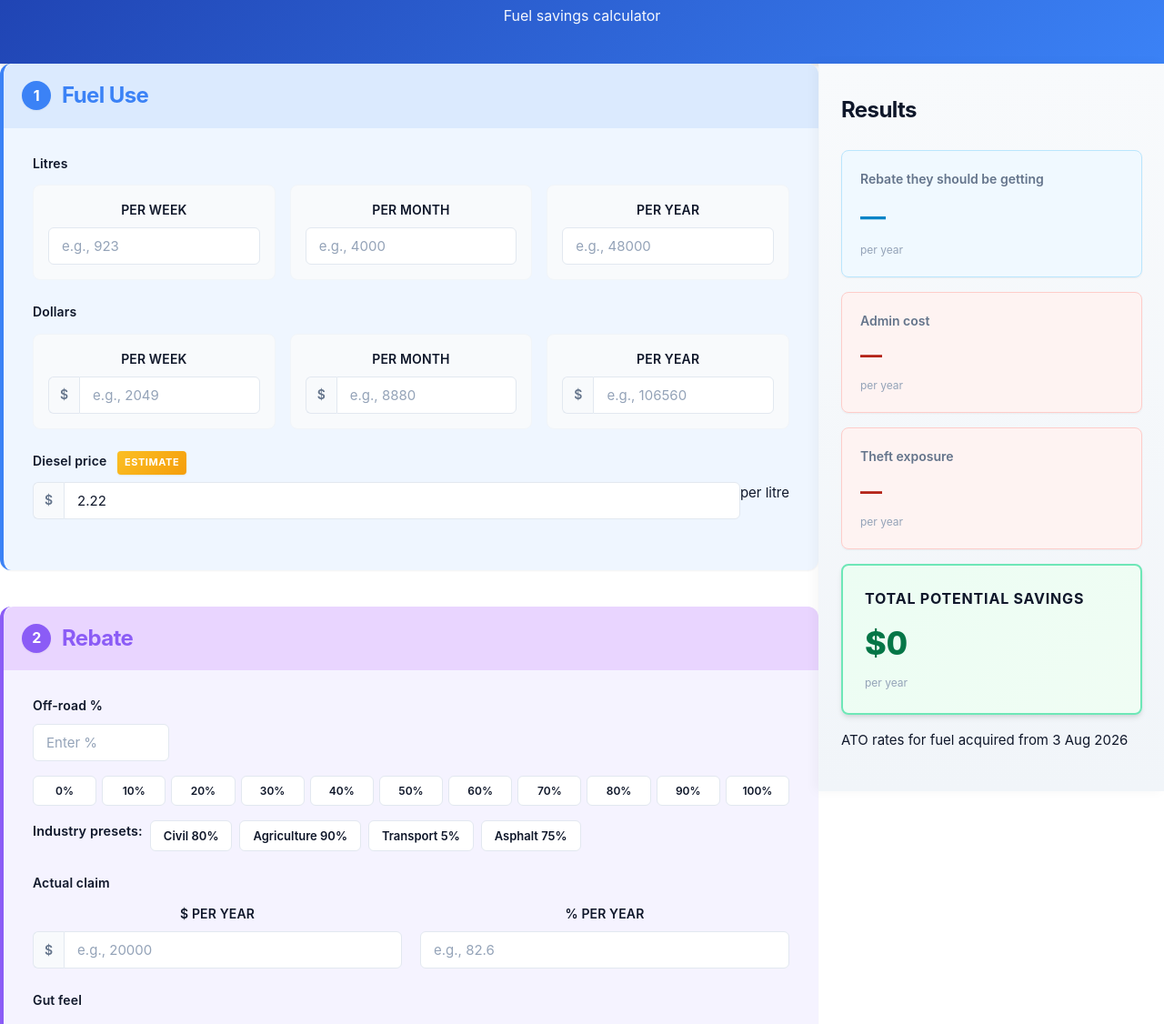
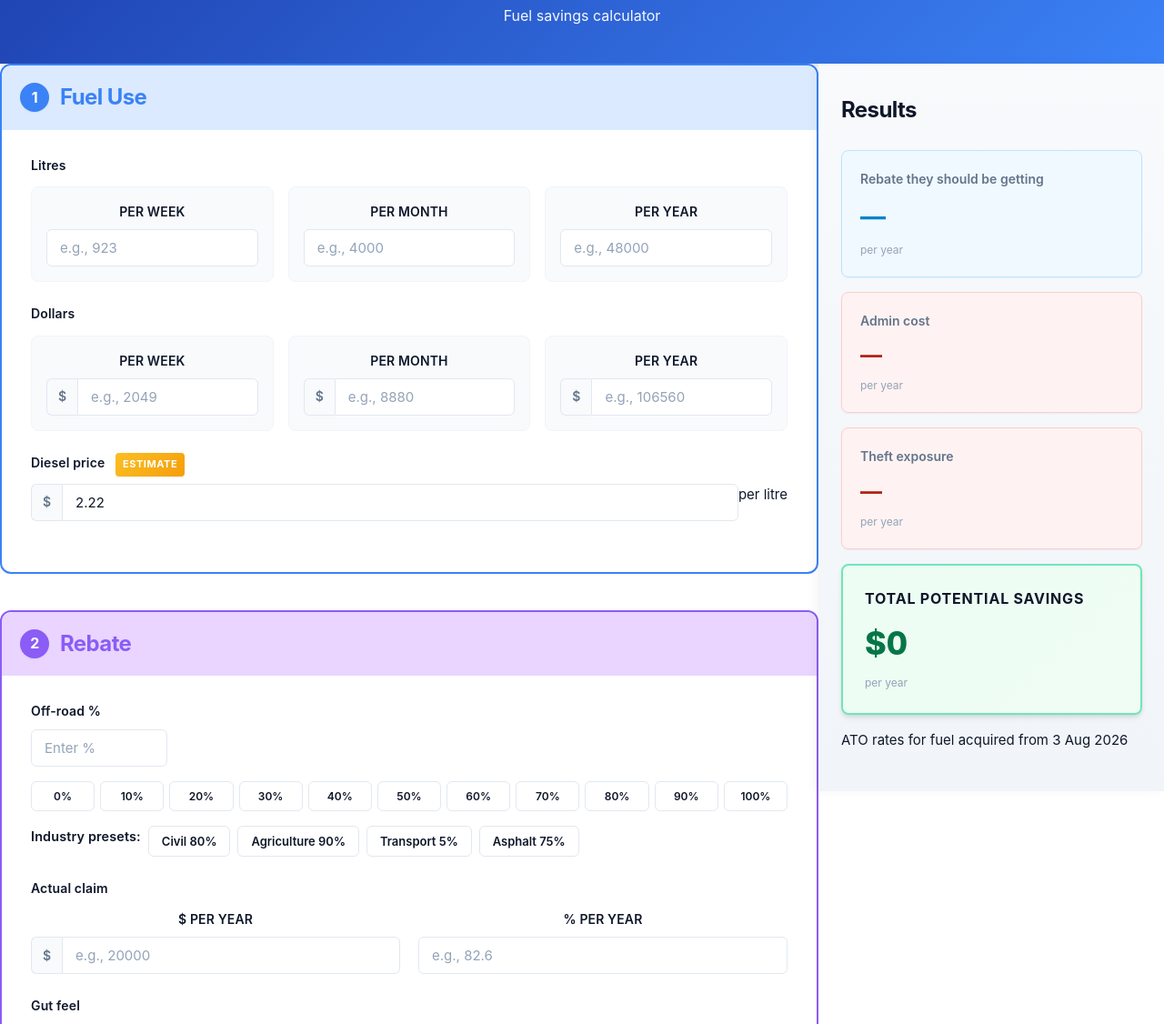
Before and after one commit to Mitch-Mitchelstalk/fuel-numbers, a website with bundled scripts: page index.html in a window 1280 px wide. Shown: the part 101-1227 px from the top of the page at 91% size. Built offline with nearby package versions, Linux system fonts and the light colour scheme.

Commit message:
Change section backgrounds to white with full accent outlines (v1.2.8)
Design refinement:

Changed from tinted section backgrounds to clean white with full borders:

Section styling:
- Body background: WHITE (#FFFFFF) instead of tinted colors
- Border: Full 2px outline in accent color around entire card
  (was: 4px left-only border)
- Rounded corners: Maintained (matching card radius)
- Colored header bands: Kept exactly as before

Section border colors (2px solid):
- Section 1 (Fuel Use): Blue #3B82F6
- Section 2 (Rebate): Purple #8B5CF6
- Section 3 (Admin & Log-book): Yellow #CA8A04
- Section 4 (Theft risk): Amber #D97706

Unchanged:
- Colored header tints (blue/purple/yellow/amber)
- Inner field-group boxes (light neutral grey)
- Shadows, hover effects, spacing
- All other styling

CSS changes:
- .calc-section: background-color #FFFFFF, border 2px solid
- #section-fuel/rebate/admin/theft: border-color instead of
  border-left-color and background-color
- Removed tinted background colors from section bodies

Rationale:
- Cleaner, more professional appearance
- Better readability with white backgrounds
- Clear visual separation with full colored outlines
- Header bands still provide color-coding

Screenshots (1440x900):
- white-sections-top-1440x900.png (sections 1 + results)
- white-sections-section2-1440x900.png (rebate section)
- white-sections-sections34-1440x900.png (admin + theft sections)

Co-authored-by: Mitch <Mitch-Mitchelstalk@users.noreply.github.com>

```diff
--- a/css/styles.css
+++ b/css/styles.css
@@ -104,12 +104,12 @@ header p {
 
 /* Section Styling */
 .calc-section {
-  background-color: var(--bg-base);
+  background-color: #FFFFFF;
   border-radius: var(--radius-lg);
   padding: 2rem;
   margin-bottom: 2.5rem;
   box-shadow: var(--shadow-sm);
-  border-left: 4px solid var(--border-color);
+  border: 2px solid var(--border-color);
   transition: box-shadow 0.2s ease, transform 0.2s ease;
   position: relative;
 }
@@ -120,8 +120,7 @@ header p {
 
 /* Section-specific colors */
 #section-fuel {
-  border-left-color: var(--section-1-color);
-  background-color: var(--section-1-light);
+  border-color: var(--section-1-color);
 }
 
 #section-fuel h2 {
@@ -137,8 +136,7 @@ header p {
 }
 
 #section-rebate {
-  border-left-color: var(--section-2-color);
-  background-color: var(--section-2-light);
+  border-color: var(--section-2-color);
 }
 
 #section-rebate h2 {
@@ -154,8 +152,7 @@ header p {
 }
 
 #section-admin {
-  border-left-color: var(--section-3-color);
-  background-color: var(--section-3-light);
+  border-color: var(--section-3-color);
 }
 
 #section-admin h2 {
@@ -171,8 +168,7 @@ header p {
 }
 
 #section-theft {
-  border-left-color: var(--section-4-color);
-  background-color: var(--section-4-light);
+  border-color: var(--section-4-color);
 }
 
 #section-theft h2 {
```
Also changed, not shown: CHANGELOG.md, white-sections-section2-1440x900.png (added), white-sections-sections34-1440x900.png (added), white-sections-top-1440x900.png (added).
